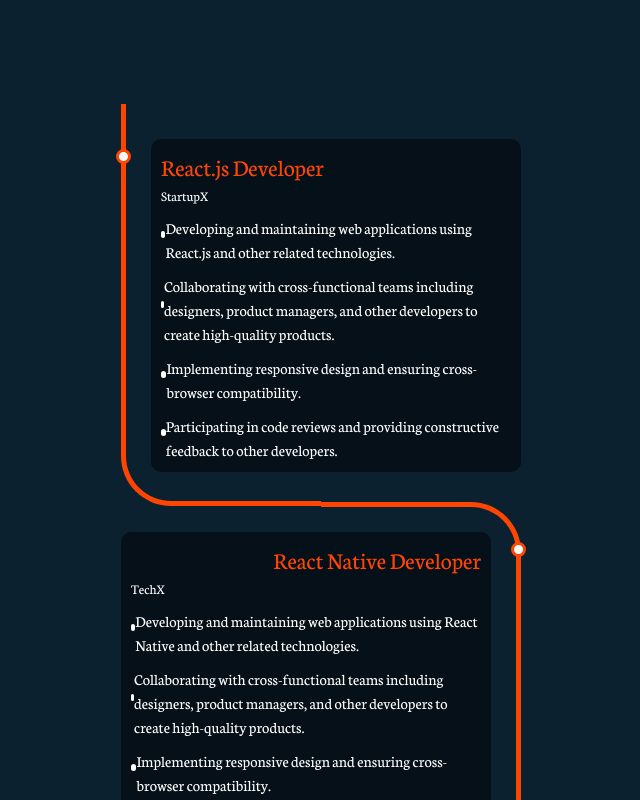
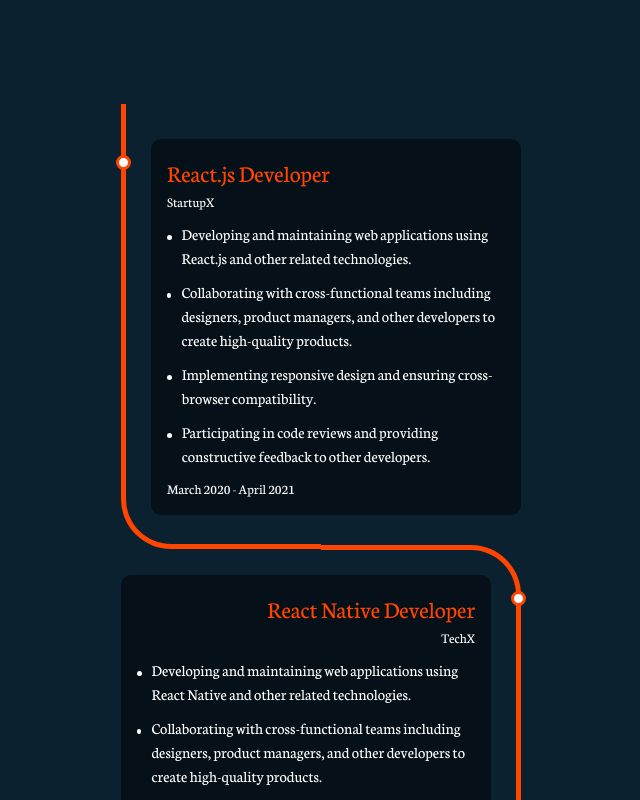
Before and after one commit to Davmike/new-portfolio, a React (Vite) app: page / in a window 1280 px wide. Shown: the part 1520-2320 px from the top of the page, without its empty margins (319-959 px from the left). Built offline with nearby package versions, Linux system fonts and the light colour scheme; a web font is replaced by a local one.

Commit message:
feat: add some style and date

```diff
--- a/src/Components/Resume.tsx
+++ b/src/Components/Resume.tsx
@@ -51,19 +51,20 @@ function Resume() {
       <div className="outer">
         {timelineData.map((item, index) => (
           <div className="card relative max-w-[400px]" key={index}>
-            <div className="info flex flex-col bg-[#051018] text-[white] rounded-[10px] p-[10px]">
+            <div className="info flex flex-col bg-[#051018] text-[white] rounded-[10px] p-[16px]">
               <h3 className="title text-[orangered] relative text-[24px]">
                 {item.title}
               </h3>
-              <p className="text-[14px]">{item.company}</p>
+              <p className="text-[14px] company">{item.company}</p>
               {item.description.map((description, i) => (
-                <div className="flex justify-center items-center flex-row">
-                  <div className="w-[7px] h-[7px] rounded-[50px] bg-[white]"></div>
+                <div className="flex justify-center items-baseline flex-row gap-[10px]">
+                  <div className="w-[5px] h-[5px] rounded-[50px] bg-[white] pl-[4px]"></div>
                   <p key={i} className="mt-[10px]">
                     {description}
                   </p>
                 </div>
               ))}
+              <p className="text-[14px] mt-[10px]">{item.date}</p>
             </div>
           </div>
         ))}
--- a/src/index.css
+++ b/src/index.css
@@ -470,12 +470,16 @@ li:nth-child(5) {
   text-align: right;
 }
 
+.card:nth-child(even) > .info > .company {
+  text-align: right;
+}
+
 /* setting dot to the left if the card is odd */
 .card:nth-child(odd) > .info > .title::before {
-  left: -45px;
+  left: -51px;
 }
 
 /* setting dot to the right if the card is odd */
 .card:nth-child(even) > .info > .title::before {
-  right: -45px;
+  right: -51px;
 }
```
